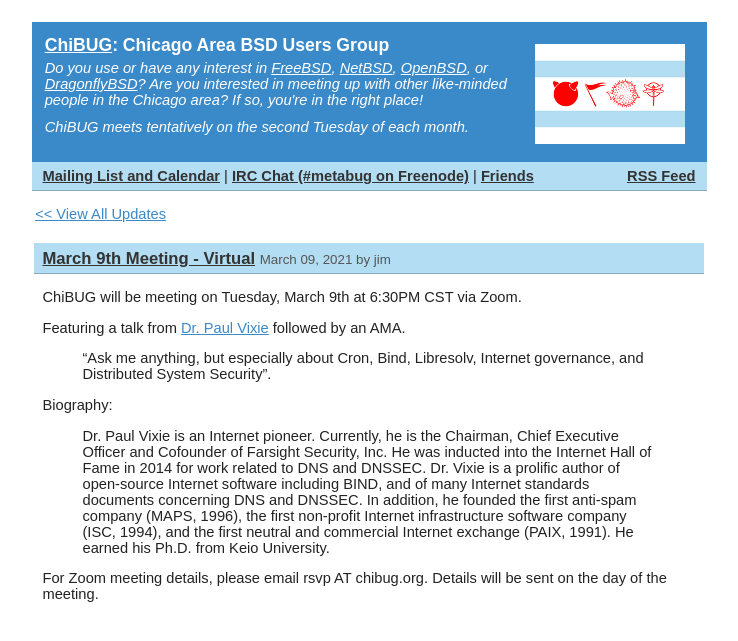
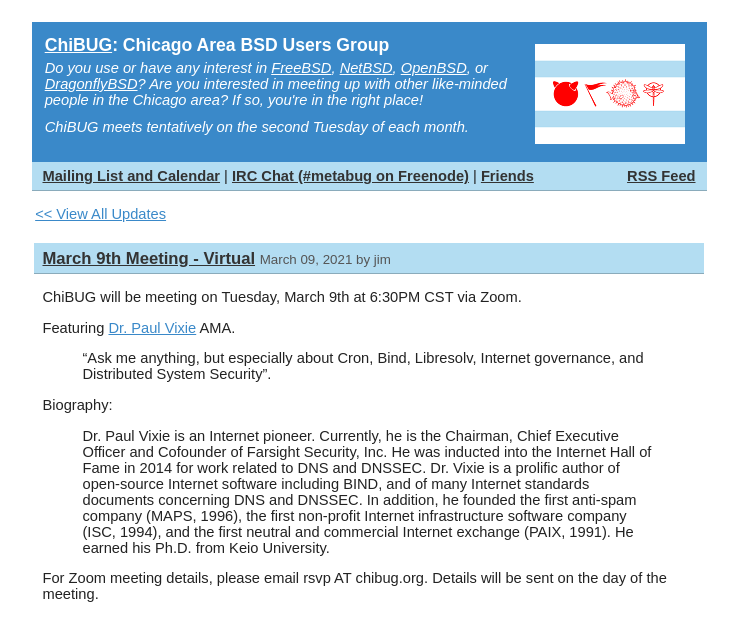
Before and after one commit to jcs/chibug.org, a Jekyll site: the page built from _posts/2021-03-09-meeting.md, in a window 1280 px wide. Shown: the top 641 px of the page, without its empty margins (271-1009 px from the left). Built offline with Jekyll 4.4.1, drawn with Linux system fonts in a browser that asks for light colours.

Commit message:
Update 2021-03-09-meeting.md

```diff
--- a/_posts/2021-03-09-meeting.md
+++ b/_posts/2021-03-09-meeting.md
@@ -5,7 +5,7 @@
 ---
 ChiBUG will be meeting on Tuesday, March 9th at 6:30PM CST via Zoom.
 
-Featuring a talk from [Dr. Paul Vixie](https://en.wikipedia.org/wiki/Paul_Vixie) followed by an AMA.
+Featuring [Dr. Paul Vixie](https://en.wikipedia.org/wiki/Paul_Vixie) AMA.
 
 > "Ask me anything, but especially about Cron, Bind, Libresolv, Internet governance, and Distributed System Security".
 
```
